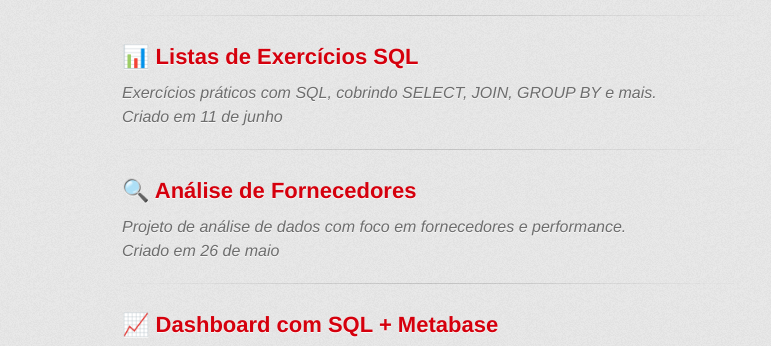
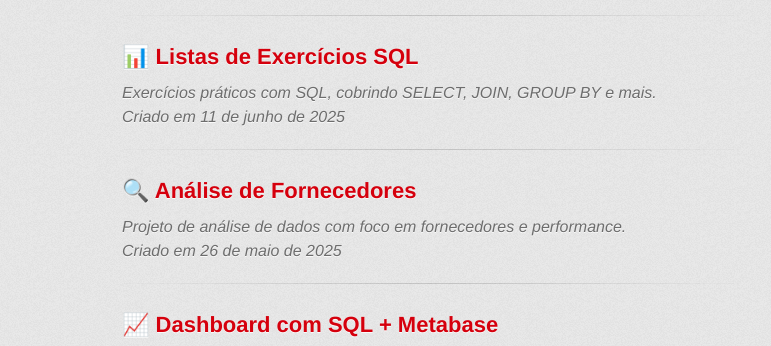
Before and after one commit to mnd43/Portifolio-Mnd43, a Jekyll site: the page built from index.md, in a window 1280 px wide. Shown: the part 720-1066 px from the top of the page, without its empty margins (208-979 px from the left). Built offline with Jekyll 4.4.1, drawn with Linux system fonts in a browser that asks for light colours; some web fonts are replaced; our own code applies the rules of GitHub Pages for plain Markdown files.

Commit message:
Update index.md

```diff
--- a/index.md
+++ b/index.md
@@ -20,13 +20,13 @@ Bem-vindo(a)! Aqui estão alguns dos projetos que desenvolvi e compartilhei no G
 
 ## 📊 [Listas de Exercícios SQL](Lista_Exercicios_sql.md)
 *Exercícios práticos com SQL, cobrindo SELECT, JOIN, GROUP BY e mais.*
-*Criado em 11 de junho*
+*Criado em 11 de junho de 2025*
 
 ---
 
 ## 🔍 [Análise de Fornecedores](Analise_de_Fornecedores.md)
 *Projeto de análise de dados com foco em fornecedores e performance.*
-*Criado em 26 de maio*
+*Criado em 26 de maio de 2025*
 
 ---
 
```
